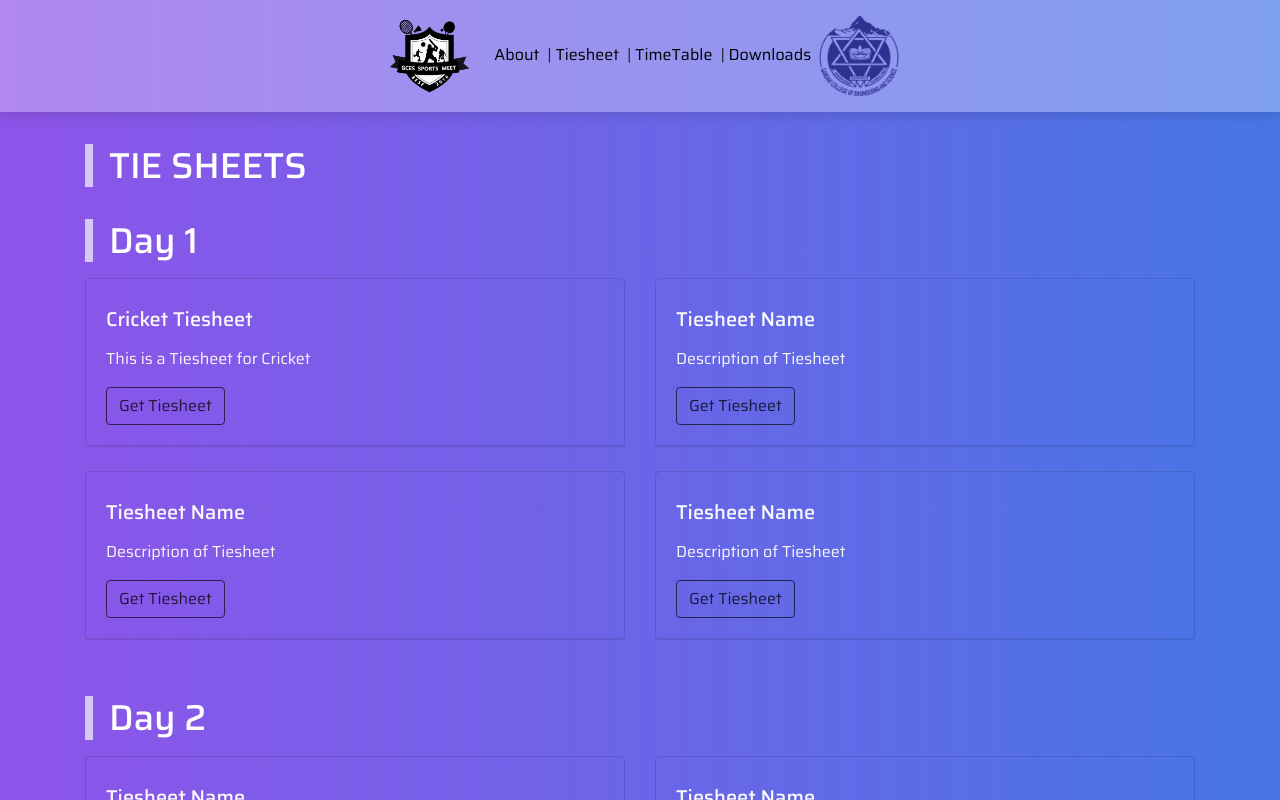
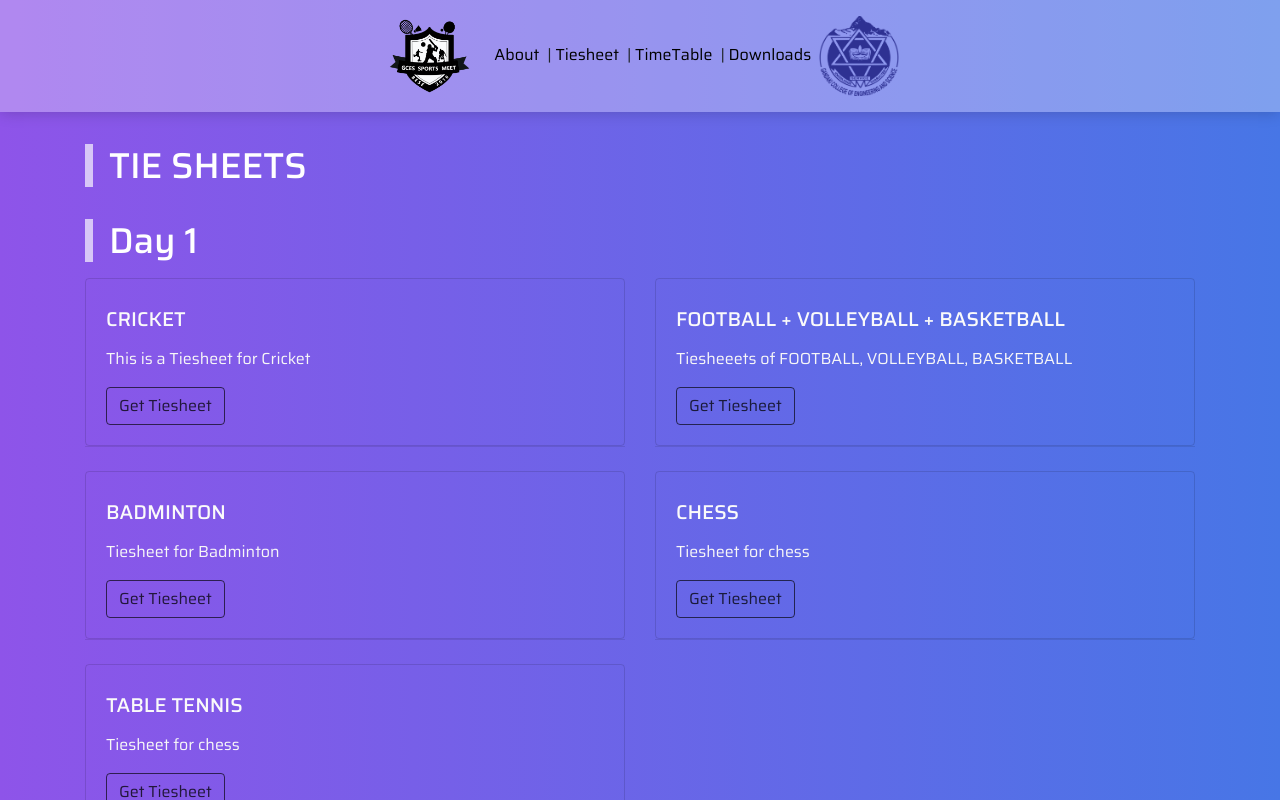
Before and after one commit to ananta/gces-sportsmeet, a React (Create React App) app: page /tiesheet in a window 1280 px wide. Shown: the top 800 px of the page. Built offline with nearby package versions, Linux system fonts and the light colour scheme.

Commit message:
TImetable tiesheet updated

```diff
--- a/src/data/Tiesheet.js
+++ b/src/data/Tiesheet.js
@@ -3,45 +3,50 @@ export default [
     day: 'Day 1',
     tiesheets: [
       {
-        title: 'Cricket Tiesheet',
+        title: 'CRICKET',
         link: 'https://drive.google.com/uc?export=download&id=1Jk9sxGOTn5rRHH2OL0RqAkKlq1XDlCzC',
         description: 'This is a Tiesheet for Cricket'
       },
       {
-        title: 'Tiesheet Name',
+        title: 'FOOTBALL + VOLLEYBALL + BASKETBALL',
         link: 'https://google.com',
-        description: 'Description of Tiesheet'
+        description: 'Tiesheeets of FOOTBALL, VOLLEYBALL, BASKETBALL'
       },
       {
-        title: 'Tiesheet Name',
+        title: 'BADMINTON',
         link: 'https://google.com',
-        description: 'Description of Tiesheet'
+        description: 'Tiesheet for Badminton'
       },
       {
-        title: 'Tiesheet Name',
+        title: 'CHESS',
         link: 'https://google.com',
-        description: 'Description of Tiesheet'
+        description: 'Tiesheet for chess'
+      },
+      {
+        title: 'TABLE TENNIS',
+        link: 'https://google.com',
+        description: 'Tiesheet for chess'
       }
     ]
   },
-  {
-    day: 'Day 2',
-    tiesheets: [
-      {
-        title: 'Tiesheet Name',
-        link: 'https://google.com',
-        description: 'Description of Tiesheet'
-      },
-      {
-        title: 'Tiesheet Name',
-        link: 'https://google.com',
-        description: 'Description of Tiesheet'
-      },
-      {
-        title: 'Tiesheet Name',
-        link: 'https://google.com',
-        description: 'Description of Tiesheet'
-      }
-    ]
-  }
+  // {
+  //   day: 'Day 2',
+  //   tiesheets: [
+  //     {
+  //       title: 'Tiesheet Name',
+  //       link: 'https://google.com',
+  //       description: 'Description of Tiesheet'
+  //     },
+  //     {
+  //       title: 'Tiesheet Name',
+  //       link: 'https://google.com',
+  //       description: 'Description of Tiesheet'
+  //     },
+  //     {
+  //       title: 'Tiesheet Name',
+  //       link: 'https://google.com',
+  //       description: 'Description of Tiesheet'
+  //     }
+  //   ]
+  // }
 ]
--- a/src/data/TimeTable.js
+++ b/src/data/TimeTable.js
@@ -13,24 +13,36 @@ export default [
       {
         time: '8 : 00 AM - 10 : 00 AM',
         description: 'BASKETBALL + TABLE T. + CHESS'
+      },
+      {
+        time: '10 : 00 AM - 11 : 00 AM',
+        description: 'BREAK'
+      },
+      {
+        time: '11 : 00 AM - 1 : 00 PM',
+        description: 'VOLLEYBALL + BADMINTON'
+      },
+      {
+        time: '1 : 00 PM - 4 : 00 PM',
+        description: 'FOOTBALL'
       }
     ]
   },
-  {
-    day: "DAY 1",
-    timetable: [
-      {
-        time: '6 : 30 AM',
-        description: 'OPENING CEREMONY'
-      },
-      {
-        time: '7 : 00 AM',
-        description: 'TUG OF WAR '
-      },
-      {
-        time: '8 : 00 AM - 10 : 00 AM',
-        description: 'BASKETBALL + TABLE T. + CHESS'
-      }
-    ]
-  }
+  // {
+  //   day: "DAY 1",
+  //   timetable: [
+  //     {
+  //       time: '6 : 30 AM',
+  //       description: 'OPENING CEREMONY'
+  //     },
+  //     {
+  //       time: '7 : 00 AM',
+  //       description: 'TUG OF WAR '
+  //     },
+  //     {
+  //       time: '8 : 00 AM - 10 : 00 AM',
+  //       description: 'BASKETBALL + TABLE T. + CHESS'
+  //     }
+  //   ]
+  // }
 ]
```
